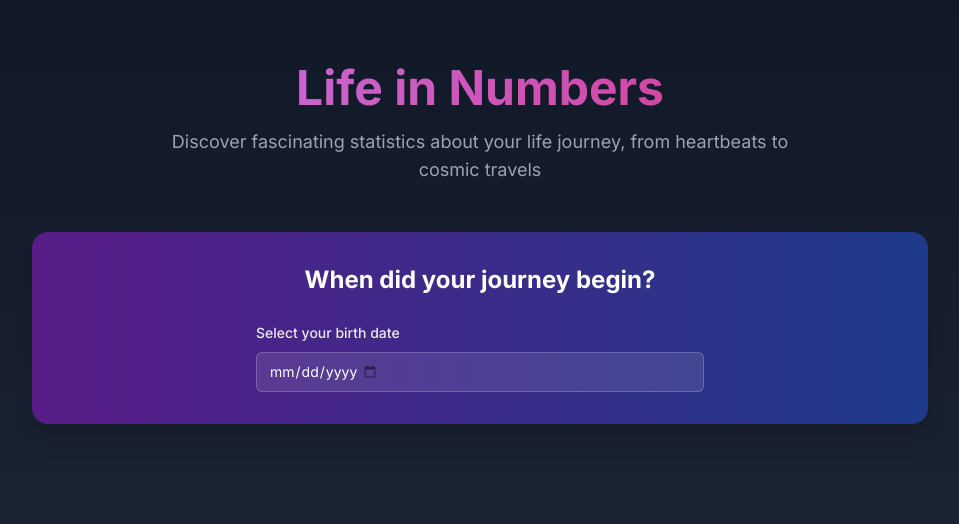
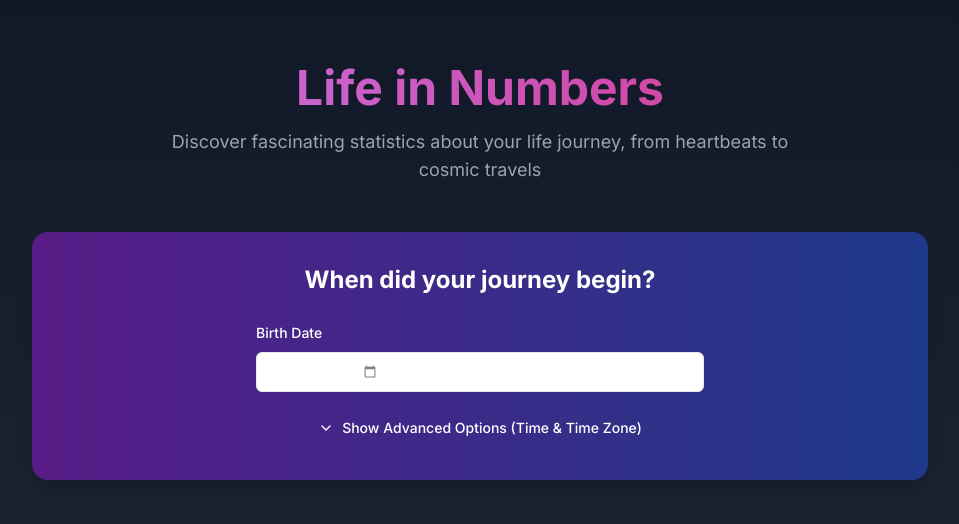
Before and after one commit to baba786/life-in-numbers, a Next.js app: page / in a window 1280 px wide. Shown: the top 524 px of the page, without its empty margins (160-1119 px from the left). Built offline with nearby package versions, Linux system fonts and the light colour scheme.

Commit message:
Update LifeCalculator to use BirthInfo type and BirthDateInput component

```diff
--- a/src/components/LifeCalculator.tsx
+++ b/src/components/LifeCalculator.tsx
@@ -2,11 +2,10 @@
 
 import { useState, useEffect } from 'react';
 import { Button } from '@/components/ui/button';
-import { Label } from '@/components/ui/label';
-import { Input } from '@/components/ui/input';
 import { Share2, Gift, PartyPopper, Globe, Heart, Clock } from 'lucide-react';
-import type { LifeMetrics } from '@/types';
+import type { LifeMetrics, BirthInfo } from '@/types';
 import { calculateLifeMetrics } from '@/utils/calculations';
+import { BirthDateInput } from './BirthDateInput';
 
 type StatCardProps = {
   title: string;
@@ -30,28 +29,23 @@ const StatCard = ({ title, icon, children, gradient }: StatCardProps) => (
 );
 
 export function LifeCalculator() {
-  const [date, setDate] = useState<Date>();
-  const [dateString, setDateString] = useState('');
+  const [birthInfo, setBirthInfo] = useState<BirthInfo>();
   const [metrics, setMetrics] = useState<LifeMetrics>();
   const [copied, setCopied] = useState(false);
 
   useEffect(() => {
-    if (date) {
+    if (birthInfo) {
       const updateMetrics = () => {
-        setMetrics(calculateLifeMetrics(date));
+        setMetrics(calculateLifeMetrics(birthInfo));
       };
       updateMetrics();
       const interval = setInterval(updateMetrics, 1000);
       return () => clearInterval(interval);
     }
-  }, [date]);
+  }, [birthInfo]);
 
-  const handleDateChange = (e: React.ChangeEvent<HTMLInputElement>) => {
-    setDateString(e.target.value);
-    const newDate = new Date(e.target.value);
-    if (!isNaN(newDate.getTime())) {
-      setDate(newDate);
-    }
+  const handleBirthInfoChange = (info: BirthInfo) => {
+    setBirthInfo(info);
   };
 
   const handleShare = async () => {
@@ -79,19 +73,7 @@ export function LifeCalculator() {
           <h2 className="text-2xl font-bold text-center text-white mb-6">
             When did your journey begin?
           </h2>
-          <div className="space-y-2">
-            <Label htmlFor="birthdate" className="text-white/90">
-              Select your birth date
-            </Label>
-            <Input
-              type="date"
-              id="birthdate"
-              value={dateString}
-              onChange={handleDateChange}
-              max={new Date().toISOString().split('T')[0]}
-              className="w-full bg-white/10 border-white/20 text-white"
-            />
-          </div>
+          <BirthDateInput onBirthInfoChange={handleBirthInfoChange} />
         </div>
       </div>
 
@@ -109,6 +91,7 @@ export function LifeCalculator() {
               </p>
               <p className="text-sm opacity-75">
                 {metrics.exact.hours}h {metrics.exact.minutes}m {metrics.exact.seconds}s
+                {metrics.exact.timeZoneAdjusted && ' (timezone adjusted)'}
               </p>
             </StatCard>
 
@@ -159,7 +142,7 @@ export function LifeCalculator() {
               <p>
                 🎄 {metrics.celebrations.christmas} Christmas celebrations
                 <br />
-                🎊 {metrics.celebrations.newYear} New Year celebrations
+                🎉 {metrics.celebrations.newYear} New Year celebrations
               </p>
             </StatCard>
           </div>
```
